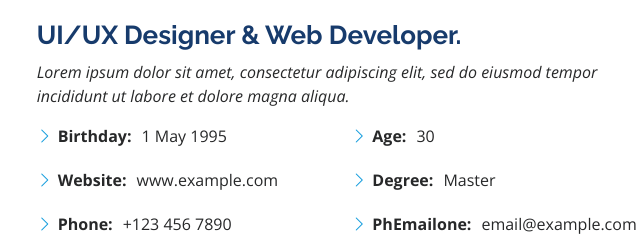
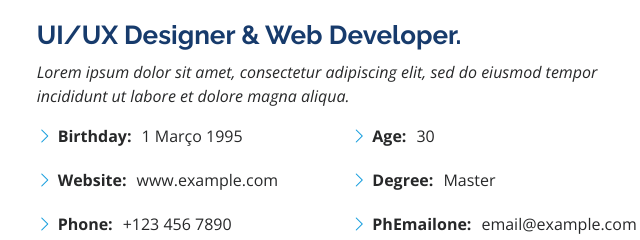
Before and after one commit to wemkt/portfolio, a plain HTML site: page index.html in a window 1280 px wide. Shown: the part 1020-1260 px from the top of the page, 608-1248 px from the left. Drawn offline with nearby package versions, Linux system fonts and the light colour scheme.

Commit message:
correcao

```diff
--- a/index.html
+++ b/index.html
@@ -108,7 +108,7 @@
             <div class="row">
               <div class="col-lg-6">
                 <ul>
-                  <li><i class="bi bi-chevron-right"></i> <strong>Birthday:</strong> <span>1 May 1995</span></li>
+                  <li><i class="bi bi-chevron-right"></i> <strong>Birthday:</strong> <span>1 Março 1995</span></li>
                   <li><i class="bi bi-chevron-right"></i> <strong>Website:</strong> <span>www.example.com</span></li>
                   <li><i class="bi bi-chevron-right"></i> <strong>Phone:</strong> <span>+123 456 7890</span></li>
                   <li><i class="bi bi-chevron-right"></i> <strong>City:</strong> <span>New York, USA</span></li>
```
